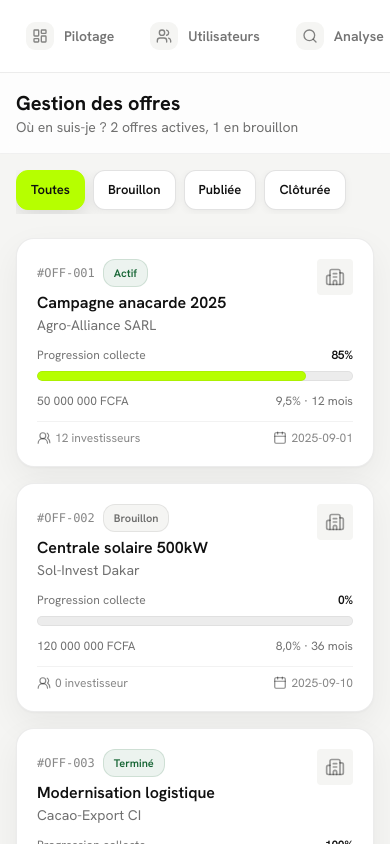
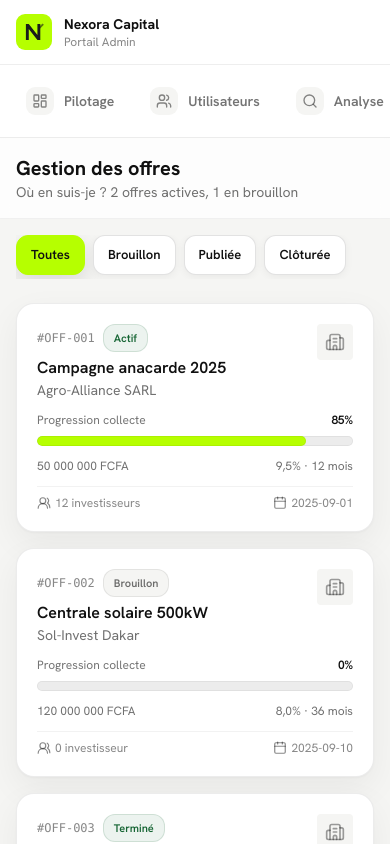
Before and after one commit to Angeouiya/elzora-capital, a Next.js app: page /admin/offres in a window 390 px wide. Shown: the top 844 px of the page. Built offline with nearby package versions, Linux system fonts and the light colour scheme.

Commit message:
fix(ui): keep sidebar identity visible on mobile

```diff
--- a/components/ui/Sidebar.tsx
+++ b/components/ui/Sidebar.tsx
@@ -39,10 +39,8 @@ export function Sidebar({
     >
       {header && (
         <div
-          className={`border-[#101010]/7 ${
-            drawer
-              ? "border-b px-5 py-5"
-              : "hidden border-b px-5 py-5 lg:block"
+          className={`border-b border-[#101010]/7 ${
+            drawer ? "px-5 py-5" : "px-4 py-3.5 lg:px-5 lg:py-5"
           }`}
         >
           {header}
@@ -92,11 +90,7 @@ export function Sidebar({
       </nav>
 
       {footer && (
-        <div
-          className={`border-t border-[#101010]/7 ${
-            drawer ? "px-5 py-4" : "hidden px-5 py-4 lg:block"
-          }`}
-        >
+        <div className={`border-t border-[#101010]/7 ${drawer ? "px-5 py-4" : "hidden px-5 py-4 lg:block"}`}>
           {footer}
         </div>
       )}
```
